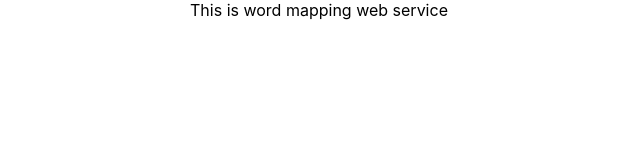
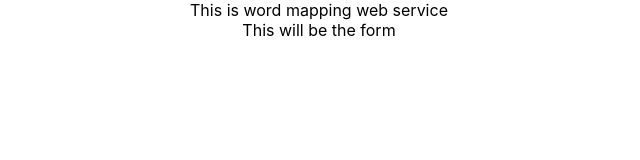
Before and after one commit to youngG124/-, a React (Create React App) app: page / in a window 1280 px wide. Shown: the top 160 px of the page, without its empty margins (321-961 px from the left). Built offline with nearby package versions, Linux system fonts and the light colour scheme.

Commit message:
form 컴포넌트 생성

```diff
--- a/src/App.js
+++ b/src/App.js
@@ -1,10 +1,12 @@
 import './App.css';
 import Subject from './components/Subject';
+import InputForm from './components/InputForm';
 
 function App() {
   return (
     <div className="App">
       <Subject></Subject>
+      <InputForm></InputForm>
     </div>
   );
 }
--- /dev/null
+++ b/src/components/InputForm.js
@@ -0,0 +1,8 @@
+import React from 'react';
+
+const InputForm = () =>
+  <div>
+    This will be the form
+  </div>
+
+export default InputForm;
```
Also changed, not shown: src/components/Subject.js (+5 -2 lines).
